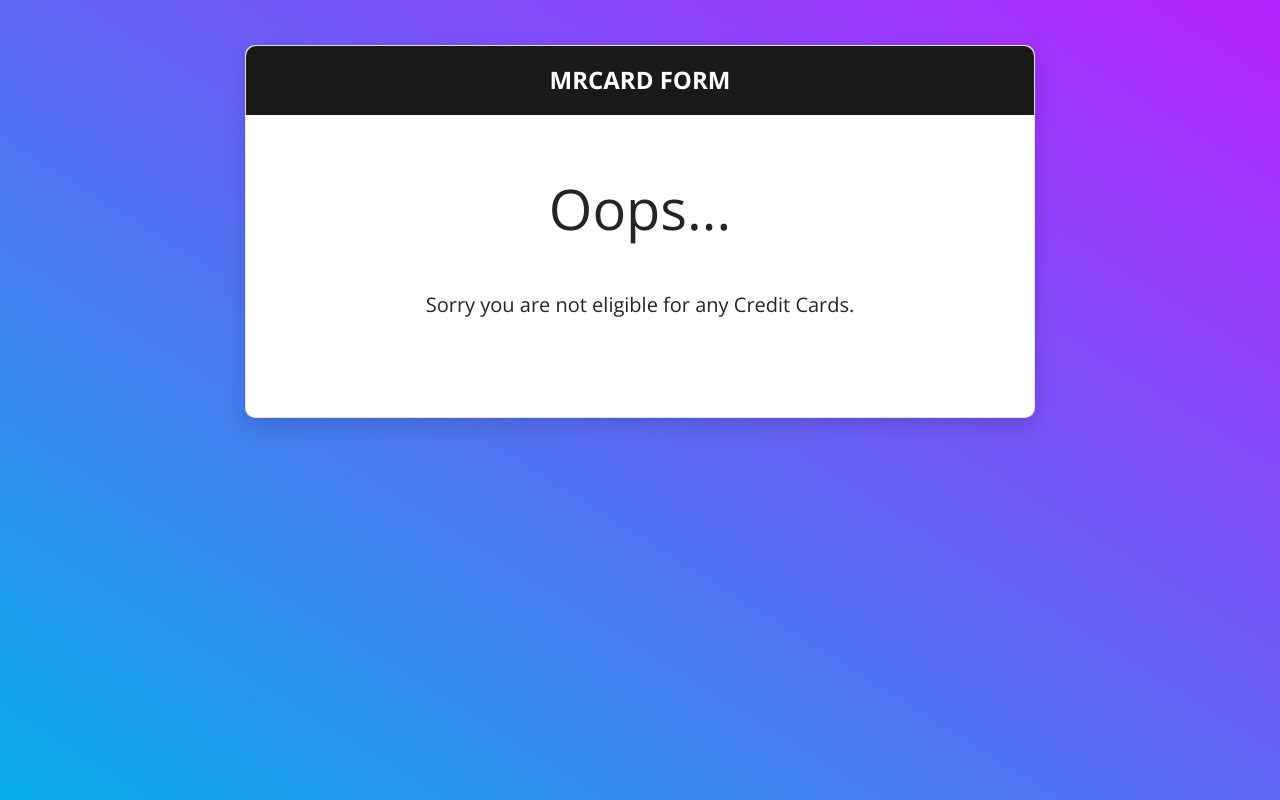
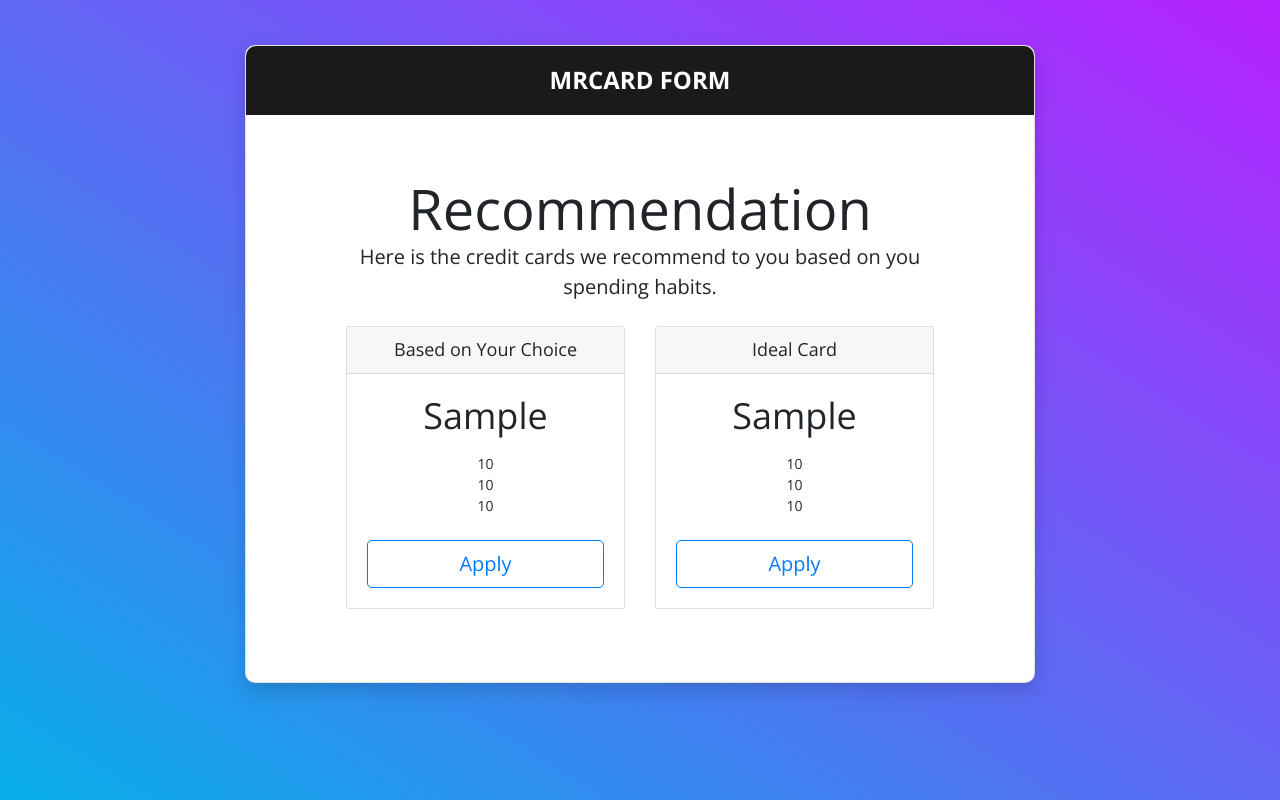
Before and after one commit to davidygp/IRS-MR-2019-01-19-IS1PT-GRP-MRCard, a Django app: template Recommender/templates/Recommender/test.html in a window 1280 px wide. Run offline with Django 3.2, Linux system fonts and the light colour scheme; the template is opened without the code that fills it: most values are stand-ins (such as "Sample title", 1, 10 or a date in 2020); some libraries are stand-ins or nearby versions.

Commit message:
add link to button

```diff
--- a/Recommender/templates/Recommender/recommendation.html
+++ b/Recommender/templates/Recommender/recommendation.html
@@ -26,7 +26,8 @@
                     <li>{{ preferred_miles_amount }}</li>
                     <li>{{ preferred_points_amount }}</li>
                 </ul>
-                <button type="button" class="my-btn my-btn-lg my-btn-block my-btn-outline-primary" href="#">Apply
+                <button type="button" class="my-btn my-btn-lg my-btn-block my-btn-outline-primary"
+                        onclick="location.href='http://www.google.com'">Apply
                 </button>
             </div>
         </div>
@@ -41,7 +42,8 @@
                     <li>{{ ideal_miles_amount }}</li>
                     <li>{{ ideal_points_amount }}</li>
                 </ul>
-                <button type="button" class="my-btn my-btn-lg my-btn-block my-btn-outline-primary" href="#">Apply</button>
+                <button type="button" class="my-btn my-btn-lg my-btn-block my-btn-outline-primary"
+                        onclick="location.href='http://www.google.com'">Apply</button>
             </div>
         </div>
     </div>
--- a/Recommender/templates/Recommender/test.html
+++ b/Recommender/templates/Recommender/test.html
@@ -1,8 +1,50 @@
 {% extends "Recommender/base.html" %}
+{% block css %}
+    <style>
+        .lead {
+            font-size: 1.25rem;
+            font-weight: 300;
+        }
+    </style>
+{% endblock %}
 
 {% block form %}
 <div class="pricing-header px-3 py-3 pt-md-0 pb-md-4 mt-2 mx-auto text-center">
-    <h1 class="display-4 mb-5">Oops...</h1>
-    <p class="lead">Sorry you are not eligible for any Credit Cards.</p>
+    <h1 class="display-4">Recommendation</h1>
+    <p class="lead">Here is the credit cards we recommend to you based on you spending habits.</p>
 </div>
+<div class="container">
+    <div class="card-deck text-center">
+        <div class="card mb-6 box-shadow">
+            <div class="card-header">
+                <h4 class="my-0 font-weight-normal">Based on Your Choice</h4>
+            </div>
+            <div class="my-card-body">
+                <h1 class="card-title pricing-card-title">{{ preferred_credit_card }}</h1>
+                <ul class="list-unstyled mt-3 mb-4">
+                    <li>{{ preferred_cashback_amount }}</li>
+                    <li>{{ preferred_miles_amount }}</li>
+                    <li>{{ preferred_points_amount }}</li>
+                </ul>
+                <button type="button" class="my-btn my-btn-lg my-btn-block my-btn-outline-primary" onclick="location.href='http://www.google.com'">Apply
+                </button>
+            </div>
+        </div>
+        <div class="card mb-6 box-shadow">
+            <div class="card-header">
+                <h4 class="my-0 font-weight-normal">Ideal Card</h4>
+            </div>
+            <div class="my-card-body">
+                <h1 class="card-title pricing-card-title">{{ ideal_credit_card }}</h1>
+                <ul class="list-unstyled mt-3 mb-4">
+                    <li>{{ ideal_cashback_amount }}</li>
+                    <li>{{ ideal_miles_amount }}</li>
+                    <li>{{ ideal_points_amount }}</li>
+                </ul>
+                <button type="button" class="my-btn my-btn-lg my-btn-block my-btn-outline-primary" onclick="location.href='http://www.google.com'">Apply</button>
+            </div>
+        </div>
+    </div>
+</div>
+
 {% endblock %}
```
